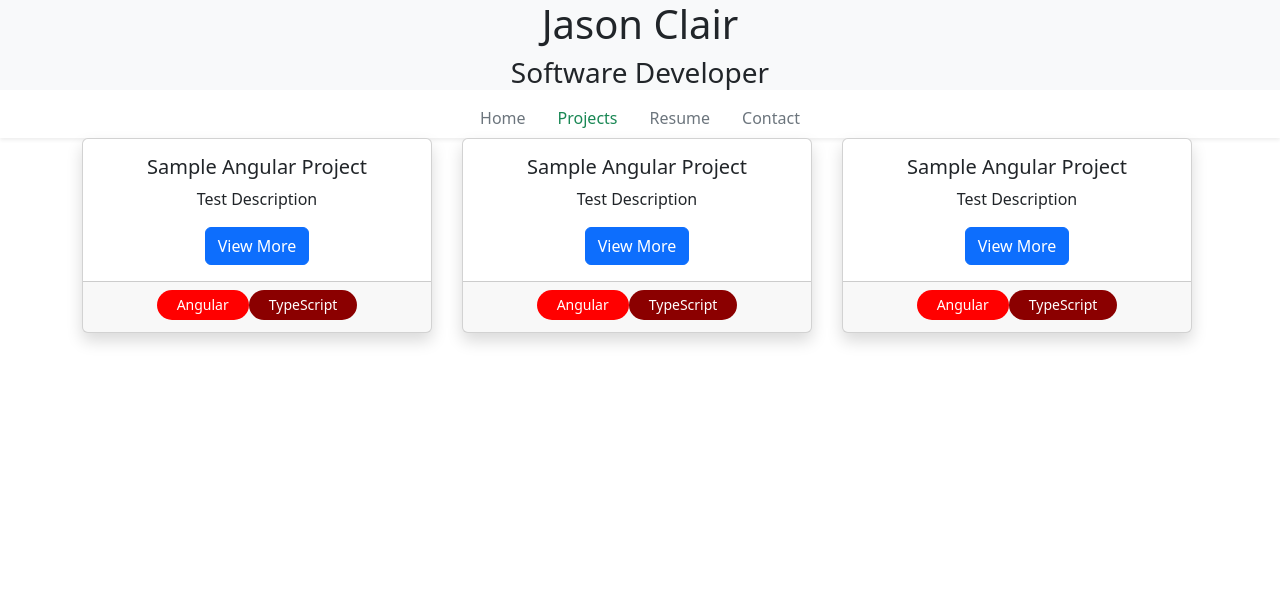
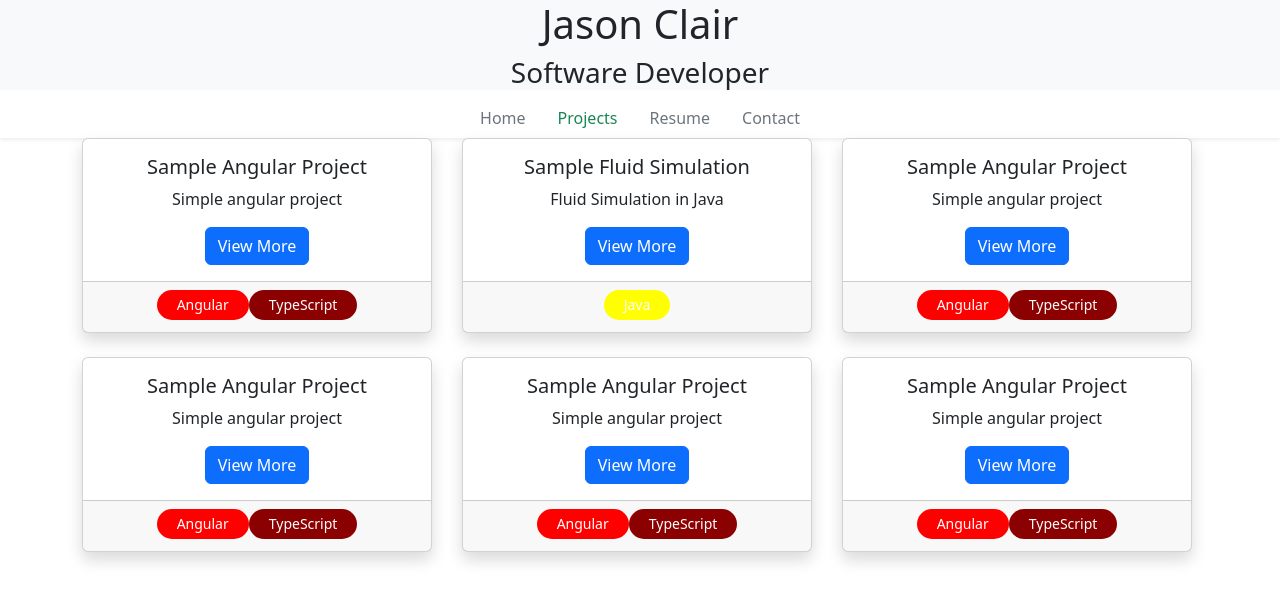
Before and after one commit to jasonclairsoftware/Portfolio, an Angular app: page /projects in a window 1280 px wide. Shown: the top 602 px of the page. Built offline with nearby package versions, Linux system fonts and the light colour scheme.

Commit message:
Created new ProjectService

```diff
--- /dev/null
+++ b/src/app/_services/projects.service.ts
@@ -0,0 +1,35 @@
+import { Injectable } from '@angular/core';
+import { Project } from '../_models/project';
+import { Tag } from '../_models/tag';
+
+@Injectable({
+  providedIn: 'root'
+})
+export class ProjectsService {
+
+  projects: Project[] = [
+    {id: 0, name: "Sample Angular Project", imagelinks: [], projectlink: "https://github.com/jasonclairsoftware", summary: "Simple angular project", description: "description", tags: [Tag.ANGULAR, Tag.TYPESCRIPT]},
+    {id: 1, name: "Sample Fluid Simulation", imagelinks: [], projectlink: "https://github.com/jasonclairsoftware", summary: "Fluid Simulation in Java", description: "description", tags: [Tag.JAVA]},
+    {id: 2, name: "Sample Angular Project", imagelinks: [], projectlink: "https://github.com/jasonclairsoftware", summary: "Simple angular project", description: "description", tags: [Tag.ANGULAR, Tag.TYPESCRIPT]},
+    {id: 3, name: "Sample Angular Project", imagelinks: [], projectlink: "https://github.com/jasonclairsoftware", summary: "Simple angular project", description: "description", tags: [Tag.ANGULAR, Tag.TYPESCRIPT]},
+    {id: 4, name: "Sample Angular Project", imagelinks: [], projectlink: "https://github.com/jasonclairsoftware", summary: "Simple angular project", description: "description", tags: [Tag.ANGULAR, Tag.TYPESCRIPT]},
+    {id: 5, name: "Sample Angular Project", imagelinks: [], projectlink: "https://github.com/jasonclairsoftware", summary: "Simple angular project", description: "description", tags: [Tag.ANGULAR, Tag.TYPESCRIPT]}
+
+   ];
+
+  constructor() { }
+
+  getProjects() {
+    return this.projects;
+  }
+
+  getProjectById(id: number) : Project {
+    let project  = this.projects.find(project => project.id === id);
+
+    if(project === undefined) {
+      throw new TypeError("There is no project with id of: " + id);
+    }
+
+    return project;
+  }
+}
--- a/src/app/home/home.component.html
+++ b/src/app/home/home.component.html
@@ -14,6 +14,7 @@
       <div class="col-lg shadow border m-1">
         <div class="text-center">
           <h2>Featured Project</h2>
+          <h4>{{featuredProject.name}}</h4>
         </div>
       </div>
 
--- a/src/app/home/home.component.ts
+++ b/src/app/home/home.component.ts
@@ -1,5 +1,7 @@
-import { Component } from '@angular/core';
+import { Component, OnInit } from '@angular/core';
 import { Title } from '@angular/platform-browser';
+import { ProjectsService } from '../_services/projects.service';
+import { Project } from '../_models/project';
 
 @Component({
   selector: 'app-home',
@@ -8,9 +10,14 @@
   templateUrl: './home.component.html',
   styleUrl: './home.component.scss'
 })
-export class HomeComponent {
+export class HomeComponent implements OnInit{
 
-  constructor(private titleservice: Title){
+  featuredProject = {} as Project;
+  constructor(private titleservice: Title, private projectService: ProjectsService){
     titleservice.setTitle("Jason Clair | Home");
   }
+
+  ngOnInit(): void {
+    this.featuredProject = this.projectService.getProjectById(1);
+  }
 }
--- a/src/app/project-card/project-card.component.ts
+++ b/src/app/project-card/project-card.component.ts
@@ -1,6 +1,6 @@
 import { Component, Input } from '@angular/core';
 import { CommonModule } from '@angular/common';
-import { Project } from '../models/project';
+import { Project } from '../_models/project';
 
 @Component({
   selector: 'app-project-card',
--- a/src/app/projects/projects.component.html
+++ b/src/app/projects/projects.component.html
@@ -1,13 +1,7 @@
 <div class="container">
 
   <div class="row">
-    <div class="col-lg-4 col-md-6 mb-4" style="max-width: 380px; min-width: 380px;">
-      <app-project-card [project]="project"></app-project-card>
-    </div>
-    <div class="col-lg-4 col-md-6 mb-4" style="max-width: 380px; min-width: 380px;">
-      <app-project-card [project]="project"></app-project-card>
-    </div>
-    <div class="col-lg-4 col-md-6 mb-4" style="max-width: 380px; min-width: 380px;">
+    <div *ngFor="let project of projects"  class="col-lg-4 col-md-6 mb-4" style="max-width: 380px; min-width: 380px;">
       <app-project-card [project]="project"></app-project-card>
     </div>
   </div>
--- a/src/app/projects/projects.component.ts
+++ b/src/app/projects/projects.component.ts
@@ -1,30 +1,28 @@
-import { Component } from '@angular/core';
+import { Component, OnInit } from '@angular/core';
 import { Title } from '@angular/platform-browser';
 import { ProjectCardComponent } from '../project-card/project-card.component';
-import { Project } from '../models/project';
-import { Tag } from '../models/tag';
+import { Project } from '../_models/project';
+import { Tag } from '../_models/tag';
+import { CommonModule } from '@angular/common';
+import { ProjectsService } from '../_services/projects.service';
 
 @Component({
   selector: 'app-projects',
   standalone: true,
-  imports: [ProjectCardComponent],
+  imports: [ProjectCardComponent, CommonModule],
   templateUrl: './projects.component.html',
   styleUrl: './projects.component.scss'
 })
-export class ProjectsComponent {
-  project: Project = {
-    id: 0,
-    name: "Sample Angular Project",
-    summary: "Test Description",
-    description: "",
-    projectlink: '',
-    imagelinks: [],
-    tags: [Tag.ANGULAR, Tag.TYPESCRIPT]
+export class ProjectsComponent implements OnInit {
 
+ projects = {} as Project[];
+
+
+  constructor(private titleservice: Title, private projectService: ProjectsService){
+    titleservice.setTitle("Jason Clair | Projects");
   }
 
-
-  constructor(private titleservice: Title){
-    titleservice.setTitle("Jason Clair | Projects");
+  ngOnInit(): void {
+    this.projects = this.projectService.getProjects();
   }
 }
```
Also changed, not shown: src/app/_models/project.ts (renamed from src/app/models/project.ts), src/app/_models/tag.ts (renamed from src/app/models/tag.ts).
